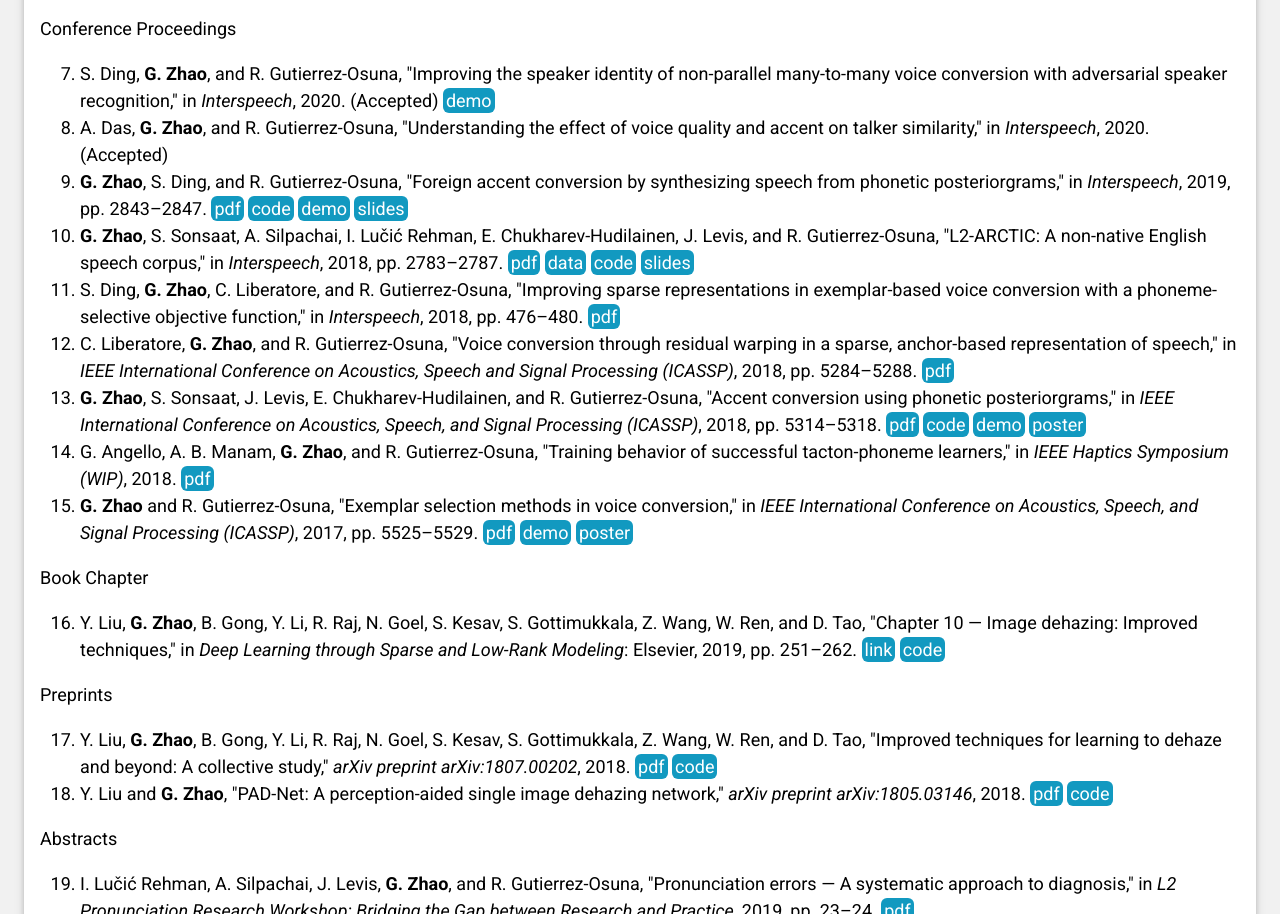
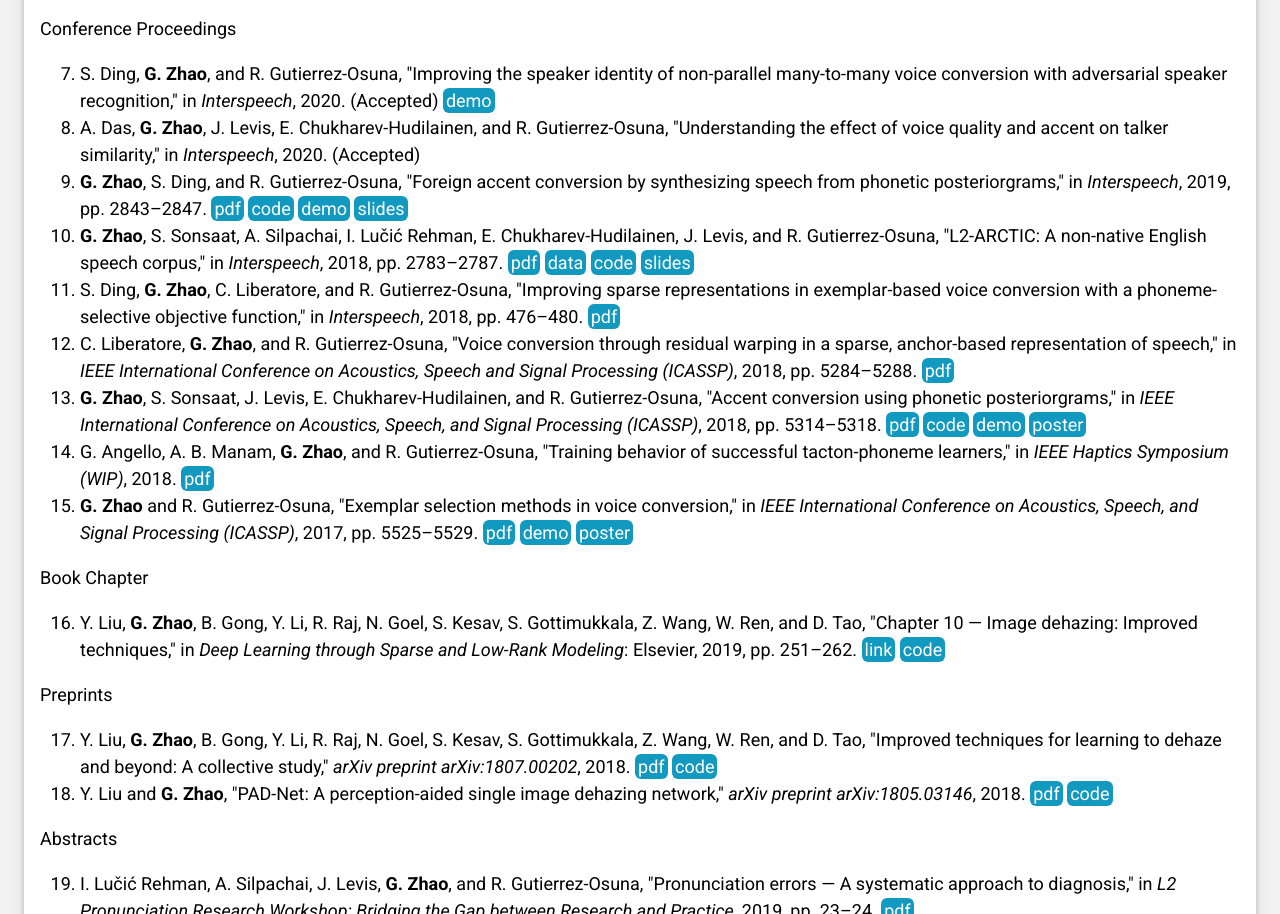
Before and after one commit to guanlongzhao/guanlongzhao.github.io, a plain HTML site: page index.html in a window 1280 px wide. Shown: the part 1343-2257 px from the top of the page. Drawn offline with Linux system fonts and the light colour scheme.

Commit message:
update author list

```diff
--- a/index.html
+++ b/index.html
@@ -87,7 +87,7 @@
                 <ol start="7">
                     <li>S. Ding, <b>G. Zhao</b>, and R. Gutierrez-Osuna, "Improving the speaker identity of non-parallel many-to-many voice conversion with adversarial speaker recognition," in <i>Interspeech</i>, 2020. (Accepted)
                         <a class="block" href="https://shaojinding.github.io/samples/adv/" target="_blank">demo</a></li>
-                    <li>A. Das, <b>G. Zhao</b>, and R. Gutierrez-Osuna, "Understanding the effect of voice quality and accent on talker similarity," in <i>Interspeech</i>, 2020. (Accepted)</li>
+                    <li>A. Das, <b>G. Zhao</b>, J. Levis, E. Chukharev-Hudilainen, and R. Gutierrez-Osuna, "Understanding the effect of voice quality and accent on talker similarity," in <i>Interspeech</i>, 2020. (Accepted)</li>
                     <li><b>G. Zhao</b>, S. Ding, and R. Gutierrez-Osuna, "Foreign accent conversion by synthesizing speech from phonetic posteriorgrams,"
                         in <i>Interspeech</i>, 2019, pp. 2843–2847. <a class="block" href="media/publication/zhao2019interspeech.pdf" target="_blank">pdf</a>
                         <a class="block" href="https://github.com/guanlongzhao/fac-via-ppg" target="_blank">code</a>
```
